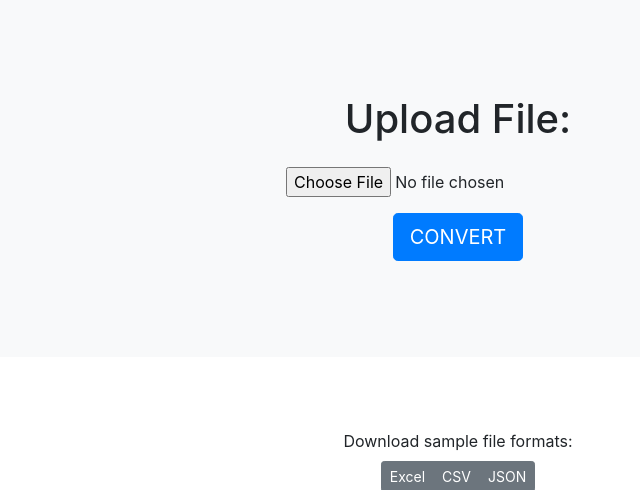
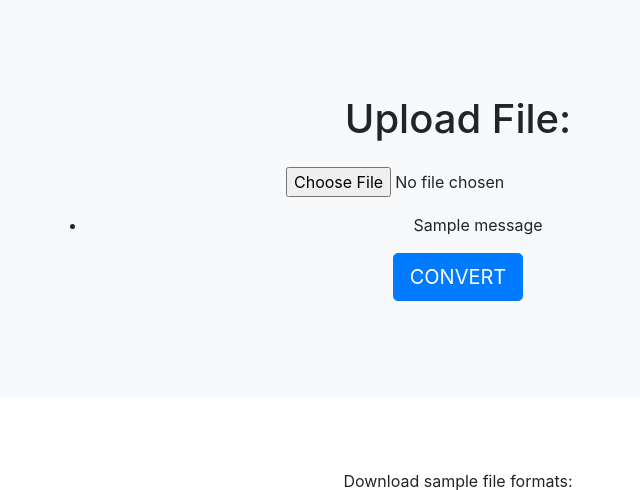
Before and after one commit to TBeetle/Room-Maker, a Django app: page /import/ in a window 1280 px wide. Shown: the part 129-619 px from the top of the page, without its empty margins (182-822 px from the left). Run offline with Django 4.2, Linux system fonts and the light colour scheme; a user stored in the database is signed in; tables that the repository leaves empty hold one stand-in row (values such as "Sample post"); one stand-in notice (Sample message) is shown; some libraries are stand-ins or nearby versions.

Commit message:
Adding the import file error message

```diff
--- a/app1/views.py
+++ b/app1/views.py
@@ -35,7 +35,7 @@ def ImportPage(request):
         file_extension = uploaded_file.name.split('.')[-1]  # Get file extension
         valid_extensions = ['xlsx', 'json', 'csv']
         if file_extension not in valid_extensions:
-            error_message = "Invalid file format. Please upload a file with valid extension (xlsx, json, or csv)."
+            messages.info(request, "Invalid file format. Please upload a file with valid extension (xlsx, json, or csv).")
         else:
 
             # If CSV: Convert CSV file into Excel to prepare for conversion
--- a/templates/import.html
+++ b/templates/import.html
@@ -14,6 +14,13 @@
                     <div class="mb-3 mt-4 text-center">
                         <input type="file" name="uploaded_file">
                     </div>
+                    {% if messages %}
+                        <ul class="messages">
+                        {% for message in messages %}
+                        <li{% if message.tags %} class="{{ message.tags }}"{% endif %}>{{ message }}</li>
+                        {% endfor %}
+                    </ul>
+                    {% endif %}
                     <input type="submit" class="btn btn-primary btn-lg upload-file-btn" value="CONVERT">
                 </form>
             </div>
```
